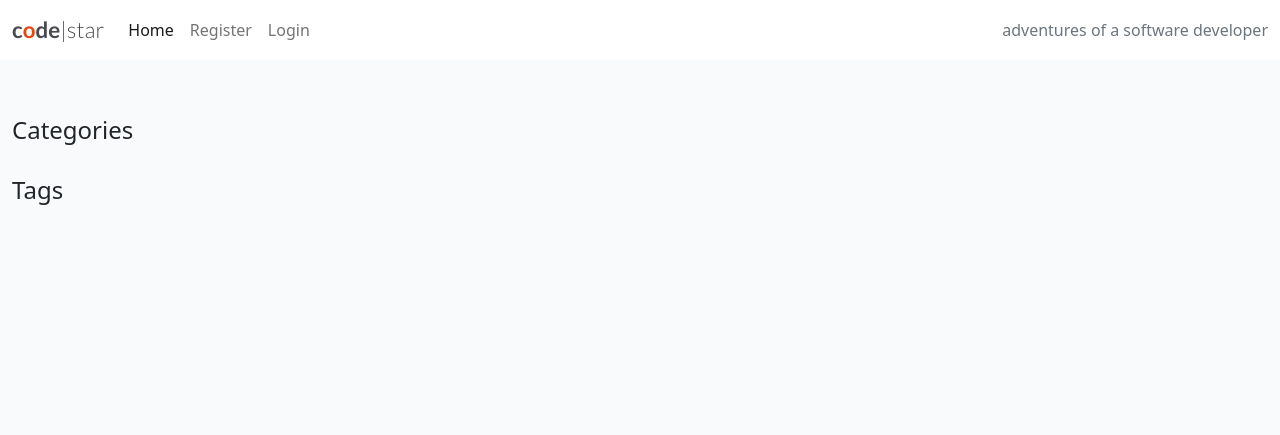
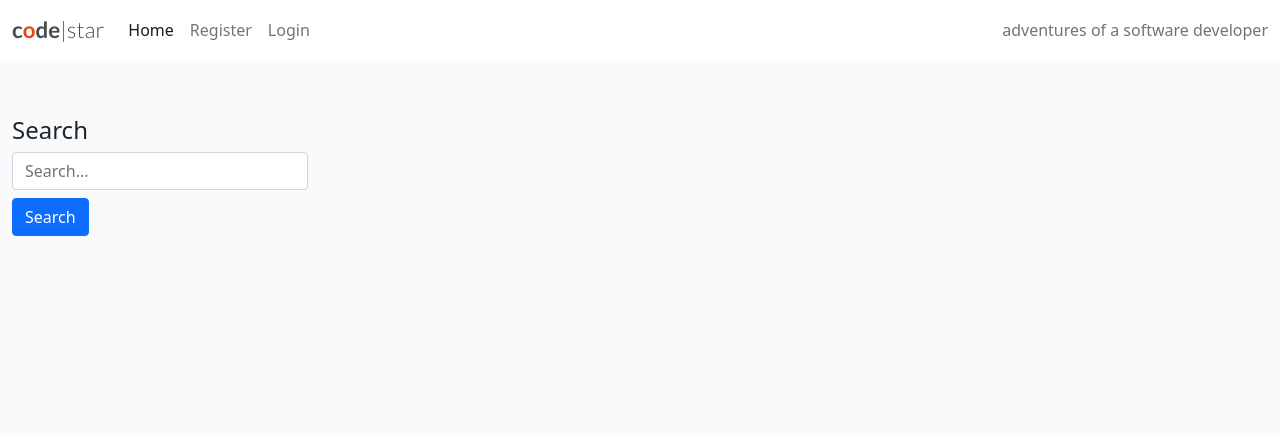
Before and after one commit to samiksha-92/Django-Blog-p4, a Django app: page / in a window 1280 px wide. Shown: the top 435 px of the page. Run offline with Django 3.2, Linux system fonts and the light colour scheme; data that the repository does not hold is empty.

Commit message:
removed category and tag columns, instead added search functionality

```diff
--- a/blog/urls.py
+++ b/blog/urls.py
@@ -12,4 +12,5 @@ path('post/<slug:slug>/', PostDetailView.as_view(), name='post_detail'),
 path('category/<slug:slug>/', CategoryPostsView.as_view(), name='category_posts'),
 path('tag/<slug:slug>/', TagPostsView.as_view(), name='tag_posts'),
 path('like/<slug:slug>', PostLike.as_view(), name='post_like'),
+path('search/',views.search_results, name='search_results'),
 ]
--- a/blog/views.py
+++ b/blog/views.py
@@ -91,3 +91,11 @@ class TagPostsView(ListView):
     def get_queryset(self):
         tag_slug = self.kwargs['slug']
         return Post.objects.filter(tags__slug=tag_slug)
+
+def search_results(request):
+    query = request.GET.get('query')
+    if query:
+        results = Post.objects.filter(title__icontains = query)
+    else:
+        results =[]
+    return render(request, 'search_results.html',{'results': results, 'query':query,})
--- a/templates/category_posts.html
+++ b/templates/category_posts.html
@@ -11,7 +11,6 @@
         <img src="{{ post.featured_image.url }}" alt="{{ post.title }}" class="post-image">
         {% endif %}
         <p>{{ post.excerpt }}</p>
-        <!-- Add more details as needed -->
     </div>
     {% empty %}
     <p>No posts found in this category.</p>
--- a/templates/index.html
+++ b/templates/index.html
@@ -4,22 +4,12 @@
 
 <div class="container-fluid">
     <div class="row">
-
-        <!-- Categories and Tags Sidebar Column -->
         <div class="col-lg-3 mb-4">
-            <h4 class="mt-4">Categories</h4>
-            <div class="list-group">
-                {% for category in category_list %}
-                <a href="{% url 'category_posts' category.slug %}" class="list-group-item">{{ category.name }}</a>
-                {% endfor %}
-            </div>
-
-            <h4 class="mt-4">Tags</h4>
-            <div class="list-group">
-                {% for tag in tag_list %}
-                <a href="{% url 'tag_posts' tag.slug %}" class="list-group-item">{{ tag.name }}</a>
-                {% endfor %}
-            </div>
+            <h4 class="mt-4">Search</h4>
+            <form action="{% url 'search_results' %}" method="get">
+                <input type="text" name="query" placeholder="Search..." class="form-control">
+                <button type="submit" class="btn btn-primary mt-2">Search</button>
+            </form>
         </div>
 
         <!-- Blog Entries Column -->
```
Also changed, not shown: templates/usersessions/search_results.html (added, +26 -0 lines).
